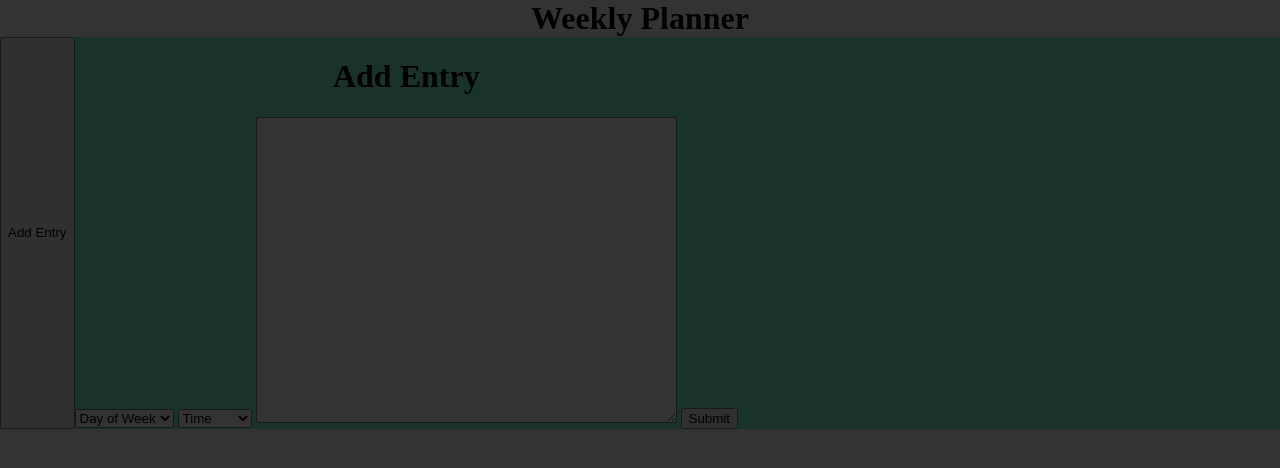
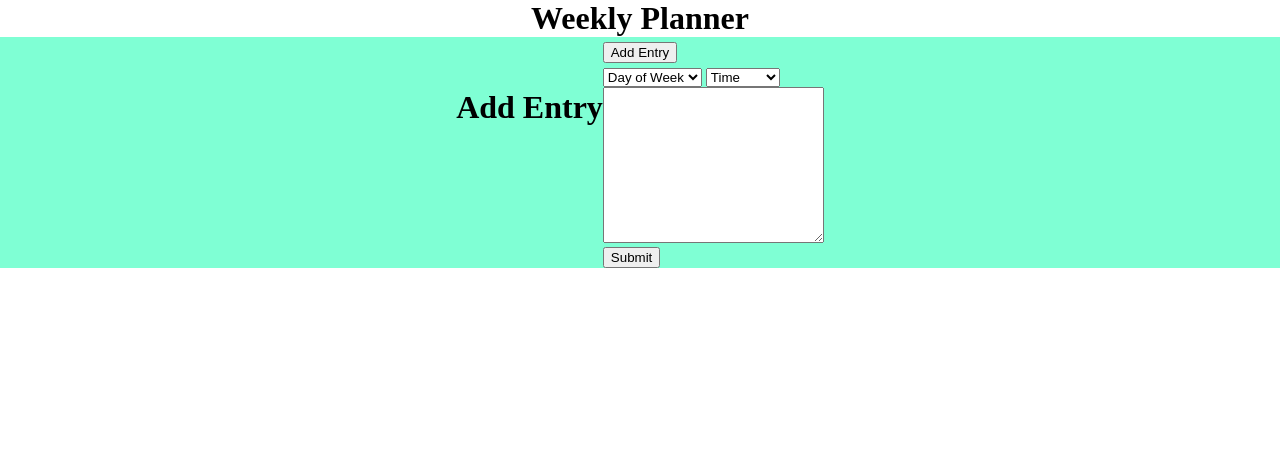
Before and after one commit to FrankBishop/week-planner, a plain HTML site: page index.html in a window 1280 px wide. Drawn offline with Linux system fonts and the light colour scheme.

Commit message:
Worked on modal css

```diff
--- a/index.html
+++ b/index.html
@@ -21,11 +21,14 @@
 
 
   <main>
+    <div class="addEntryButton">
       <button type="button">Add Entry</button>
+    </div>
     <div>
       <div class="modal">
         <h1>Add Entry</h1>
         <form action="">
+          <div class="row">
             <select name="" id="">
               <option value="">Day of Week</option>
               <option value="Monday">Monday</option>
@@ -44,20 +47,17 @@
               <option value="11:00am">11:00am</option>
               <option value="12:00pm">12:00pm</option>
             </select>
-        <textarea name="" id="" cols="50" rows="20"></textarea>
-        <button>Submit</button>
+          </div>
+          <div class="row">
+            <textarea name="" id="" cols="25" rows="10"></textarea>
+          </div>
+          <div class="row">
+            <button class="submitButton" type="submit">Submit</button>
+          </div>
         </form>
       </div>
     </div>
   </main>
-
-
-
-  <!-- <div class="background-modal">
-    <div class="modal2">
-
-    </div>
-  </div> -->
   <script src="main.js"></script>
 </body>
 </html>
--- a/styles.css
+++ b/styles.css
@@ -11,12 +11,21 @@ header {
 }
 
 main {
-  display: flex;
   background-color: aquamarine;
 }
 
 header > h1 {
   margin: 0;
+}
+
+.modal {
+  display: flex;
+  position: fixed;
+  z-index: 1;
+  justify-content: center;
+  align-content: center;
+  width: 100%;
+  background-color: aquamarine;
 }
 
 .modal > h1 {
@@ -25,7 +34,14 @@ header > h1 {
 
 .background-modal {
   position: fixed;
-  background-color: rgba(1, 1, 1, 0.8);
+
+  /* background-color: rgba(1, 1, 1, 0.8); */
   width: 100%;
   height: 100vh;
 }
+
+.addEntryButton {
+  padding: 5px 10px;
+  display: flex;
+  justify-content: center;
+}
```
Lines whose indentation alone changed are shown as unchanged.
